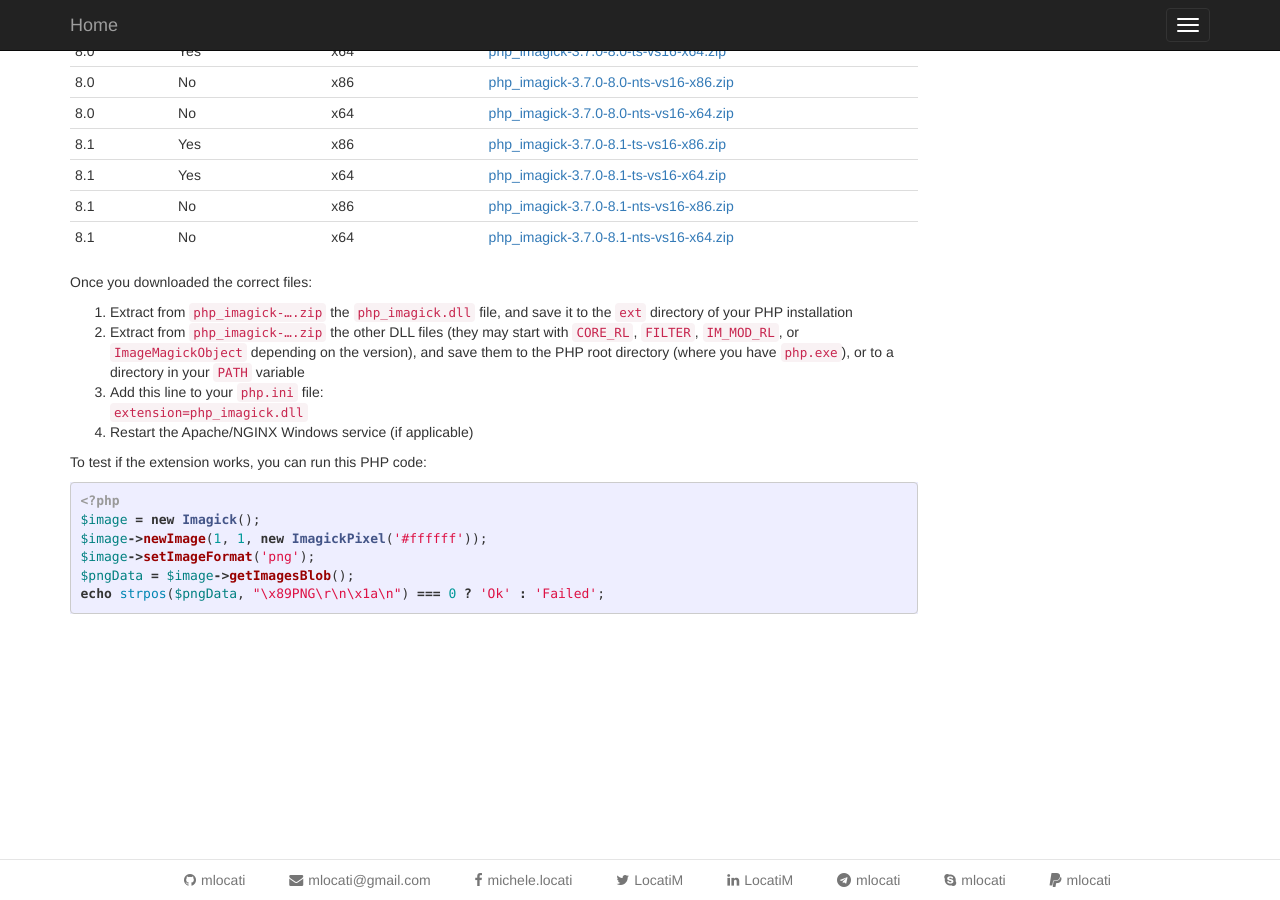
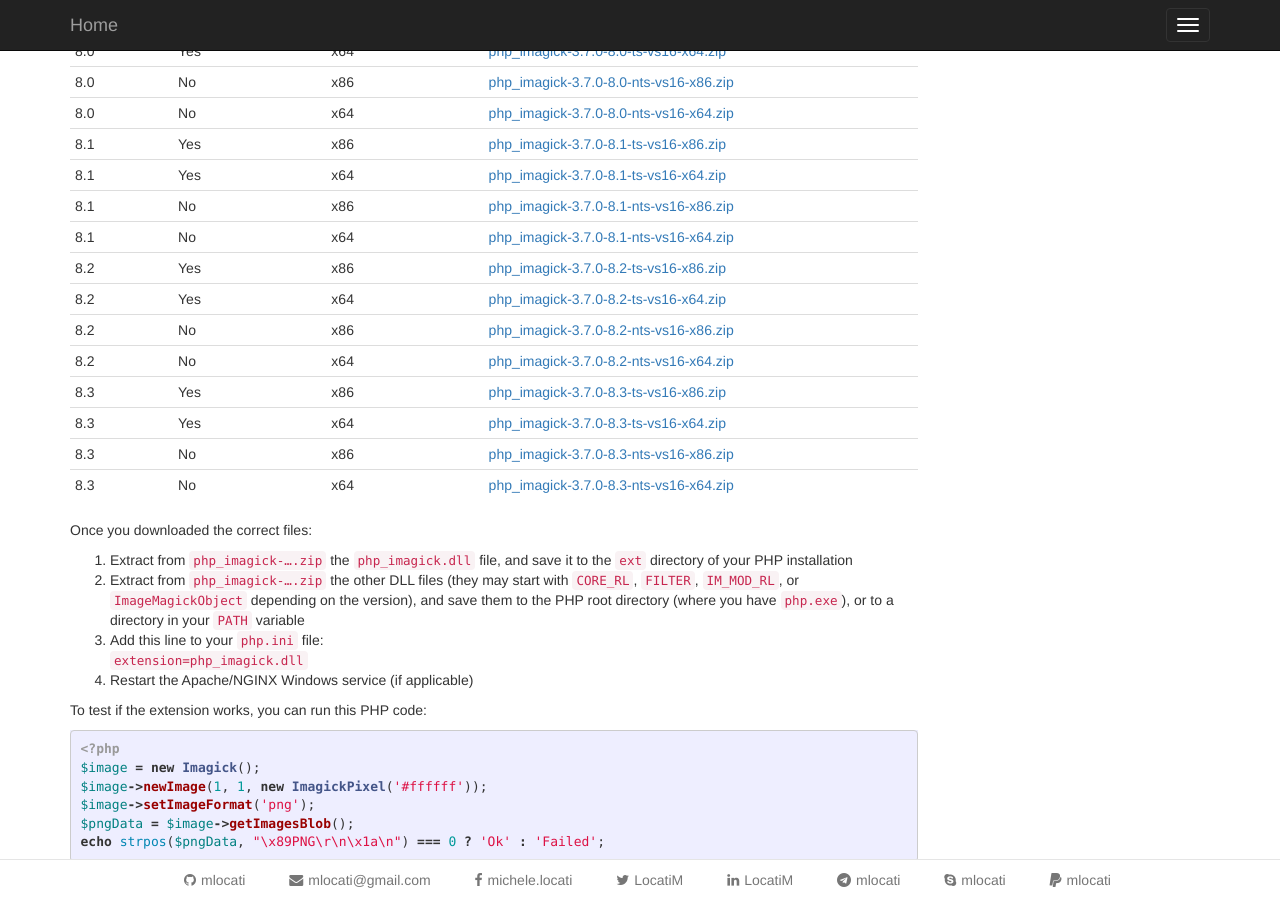
Before and after one commit to mlocati/mlocati.github.io, a Jekyll site: the page built from _articles/php-windows-imagick.md, in a window 1280 px wide and 900 px high, scrolled down 1440 px. Built offline with Jekyll 4.4.1, drawn with Linux system fonts in a browser that asks for light colours.

Commit message:
Add PHP 8.2 and PHP 8.3

```diff
--- a/_articles/php-windows-imagick.md
+++ b/_articles/php-windows-imagick.md
@@ -77,6 +77,14 @@ Once you determined the above parameters, you have to download the dll of the PH
 | 8.1 | Yes | x64 | [php_imagick-3.7.0-8.1-ts-vs16-x64.zip](https://downloads.php.net/~windows/pecl/releases/imagick/3.7.0/php_imagick-3.7.0-8.1-ts-vs16-x64.zip) {% comment %} | n/a {% endcomment %} |
 | 8.1 | No | x86 | [php_imagick-3.7.0-8.1-nts-vs16-x86.zip](https://downloads.php.net/~windows/pecl/releases/imagick/3.7.0/php_imagick-3.7.0-8.1-nts-vs16-x86.zip) {% comment %} | n/a {% endcomment %} |
 | 8.1 | No | x64 | [php_imagick-3.7.0-8.1-nts-vs16-x64.zip](https://downloads.php.net/~windows/pecl/releases/imagick/3.7.0/php_imagick-3.7.0-8.1-nts-vs16-x64.zip) {% comment %} | n/a {% endcomment %} |
+| 8.2 | Yes | x86 | [php_imagick-3.7.0-8.2-ts-vs16-x86.zip](https://downloads.php.net/~windows/pecl/releases/imagick/3.7.0/php_imagick-3.7.0-8.2-ts-vs16-x86.zip) {% comment %} | n/a {% endcomment %} |
+| 8.2 | Yes | x64 | [php_imagick-3.7.0-8.2-ts-vs16-x64.zip](https://downloads.php.net/~windows/pecl/releases/imagick/3.7.0/php_imagick-3.7.0-8.2-ts-vs16-x64.zip) {% comment %} | n/a {% endcomment %} |
+| 8.2 | No | x86 | [php_imagick-3.7.0-8.2-nts-vs16-x86.zip](https://downloads.php.net/~windows/pecl/releases/imagick/3.7.0/php_imagick-3.7.0-8.2-nts-vs16-x86.zip) {% comment %} | n/a {% endcomment %} |
+| 8.2 | No | x64 | [php_imagick-3.7.0-8.2-nts-vs16-x64.zip](https://downloads.php.net/~windows/pecl/releases/imagick/3.7.0/php_imagick-3.7.0-8.2-nts-vs16-x64.zip) {% comment %} | n/a {% endcomment %} |
+| 8.3 | Yes | x86 | [php_imagick-3.7.0-8.3-ts-vs16-x86.zip](https://downloads.php.net/~windows/pecl/releases/imagick/3.7.0/php_imagick-3.7.0-8.3-ts-vs16-x86.zip) {% comment %} | n/a {% endcomment %} |
+| 8.3 | Yes | x64 | [php_imagick-3.7.0-8.3-ts-vs16-x64.zip](https://downloads.php.net/~windows/pecl/releases/imagick/3.7.0/php_imagick-3.7.0-8.3-ts-vs16-x64.zip) {% comment %} | n/a {% endcomment %} |
+| 8.3 | No | x86 | [php_imagick-3.7.0-8.3-nts-vs16-x86.zip](https://downloads.php.net/~windows/pecl/releases/imagick/3.7.0/php_imagick-3.7.0-8.3-nts-vs16-x86.zip) {% comment %} | n/a {% endcomment %} |
+| 8.3 | No | x64 | [php_imagick-3.7.0-8.3-nts-vs16-x64.zip](https://downloads.php.net/~windows/pecl/releases/imagick/3.7.0/php_imagick-3.7.0-8.3-nts-vs16-x64.zip) {% comment %} | n/a {% endcomment %} |
 
 Once you downloaded the correct files:
 
```
